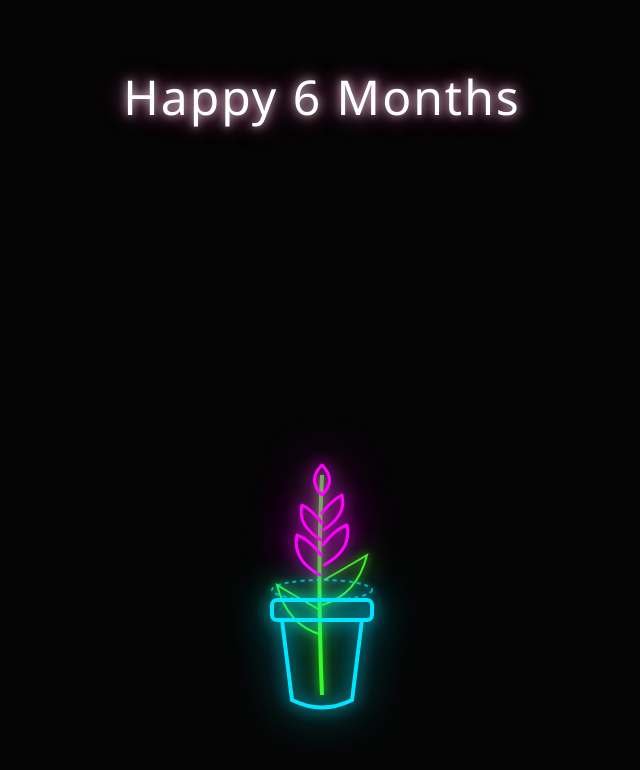
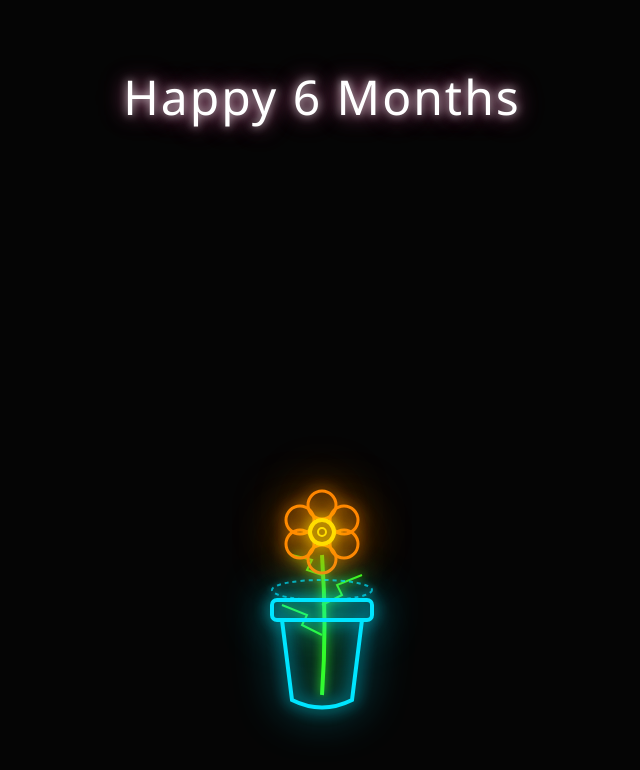
Before and after one commit to ShaunvdBijl/React_Forrest, a React (Vite) app in the folder anniversary-app/: page / in a window 1280 px wide. Shown: the top 770 px of the page, without its empty margins (318-958 px from the left). Built offline with nearby package versions, Linux system fonts and the light colour scheme.

Commit message:
Added the Marigold

```diff
--- a/anniversary-app/src/App.jsx
+++ b/anniversary-app/src/App.jsx
@@ -1,6 +1,7 @@
 import React from 'react';
 import Pot from './Pot';
 import Snapdragon from './Snapdragon';
+import Marigold from './Marigold';
 import './App.css';
 
 function App() {
@@ -9,7 +10,7 @@ function App() {
       <h1 className="header-title">Happy 6 Months</h1>
 
       <div className="garden-container" style={{ position: 'relative' }}>
-        <Snapdragon />
+        <Marigold />
         <Pot />
       </div>
     </div>
--- a/anniversary-app/src/Flower.css
+++ b/anniversary-app/src/Flower.css
@@ -52,3 +52,26 @@
   0% { filter: drop-shadow(0 0 3px #ff00ff) drop-shadow(0 0 10px rgba(255, 0, 255, 0.5)); }
   100% { filter: drop-shadow(0 0 8px #ff00ff) drop-shadow(0 0 25px rgba(255, 0, 255, 0.9)); }
 }
+
+/* Orange Marigold Bloom Glow */
+.flower-glow.marigold-bloom {
+  filter: drop-shadow(0 0 5px #ff8800) drop-shadow(0 0 15px rgba(255, 136, 0, 0.7));
+  animation: pulse-orange 2.5s infinite alternate ease-in-out;
+}
+
+/* Yellow Marigold Center Glow */
+.flower-glow.marigold-center {
+  filter: drop-shadow(0 0 5px #ffdd00) drop-shadow(0 0 15px rgba(255, 221, 0, 0.7));
+  animation: pulse-yellow 2.3s infinite alternate ease-in-out;
+}
+
+/* Breathing light effects for Marigold */
+@keyframes pulse-orange {
+  0% { filter: drop-shadow(0 0 3px #ff8800) drop-shadow(0 0 10px rgba(255, 136, 0, 0.5)); }
+  100% { filter: drop-shadow(0 0 8px #ff8800) drop-shadow(0 0 25px rgba(255, 136, 0, 0.9)); }
+}
+
+@keyframes pulse-yellow {
+  0% { filter: drop-shadow(0 0 3px #ffdd00) drop-shadow(0 0 10px rgba(255, 221, 0, 0.5)); }
+  100% { filter: drop-shadow(0 0 8px #ffdd00) drop-shadow(0 0 25px rgba(255, 221, 0, 0.9)); }
+}
--- /dev/null
+++ b/anniversary-app/src/Marigold.jsx
@@ -0,0 +1,44 @@
+import React from 'react';
+import './Flower.css';
+
+const Marigold = () => {
+  return (
+    <div className="flower-container">
+      <svg
+        width="120"
+        height="240"
+        viewBox="0 0 120 240"
+        fill="none"
+        xmlns="http://www.w3.org/2000/svg"
+        className="neon-flower"
+      >
+        {/* Stem */}
+        <path
+          d="M 60 240 Q 65 170 60 100"
+          stroke="#39ff14"
+          strokeWidth="4"
+          className="flower-glow stem"
+        />
+
+        {/* Feathery Leaves */}
+        <path d="M 60 180 L 40 170 L 45 160 L 20 150" stroke="#39ff14" strokeWidth="2" className="flower-glow leaf" />
+        <path d="M 60 150 L 80 140 L 75 130 L 100 120" stroke="#39ff14" strokeWidth="2" className="flower-glow leaf" />
+        <path d="M 60 120 L 45 115 L 50 105 L 30 100" stroke="#39ff14" strokeWidth="2" className="flower-glow leaf" />
+
+        {/* Marigold Bloom - Outer Petals (Orange) */}
+        <circle cx="60" cy="50" r="14" stroke="#ff8800" strokeWidth="3" className="flower-glow marigold-bloom" />
+        <circle cx="82" cy="65" r="14" stroke="#ff8800" strokeWidth="3" className="flower-glow marigold-bloom" />
+        <circle cx="82" cy="89" r="14" stroke="#ff8800" strokeWidth="3" className="flower-glow marigold-bloom" />
+        <circle cx="60" cy="104" r="14" stroke="#ff8800" strokeWidth="3" className="flower-glow marigold-bloom" />
+        <circle cx="38" cy="89" r="14" stroke="#ff8800" strokeWidth="3" className="flower-glow marigold-bloom" />
+        <circle cx="38" cy="65" r="14" stroke="#ff8800" strokeWidth="3" className="flower-glow marigold-bloom" />
+
+        {/* Marigold Bloom - Inner Center (Yellow) */}
+        <circle cx="60" cy="77" r="12" stroke="#ffdd00" strokeWidth="4" className="flower-glow marigold-center" />
+        <circle cx="60" cy="77" r="4" stroke="#ffdd00" strokeWidth="2" className="flower-glow marigold-center" />
+      </svg>
+    </div>
+  );
+};
+
+export default Marigold;
```
